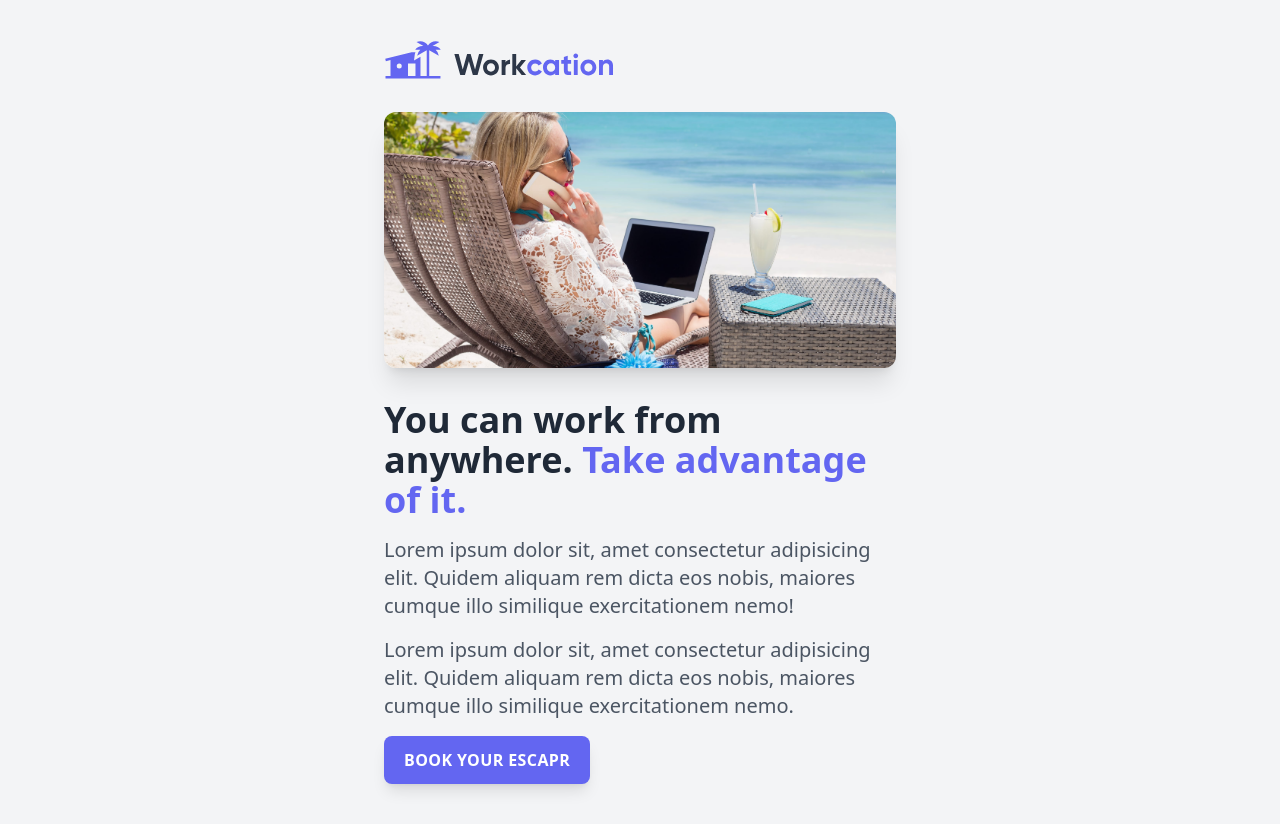
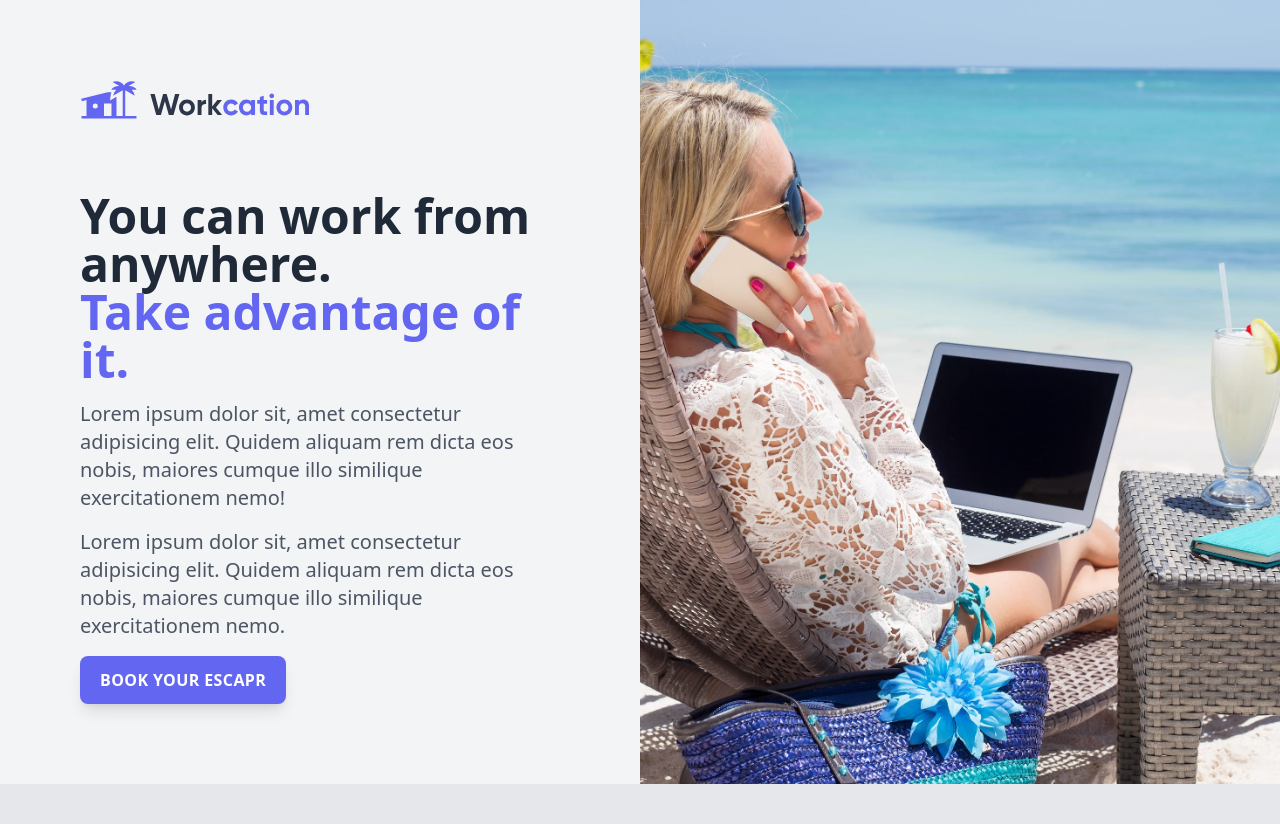
Before and after one commit to codehiker07/utility-first-workflow, a plain HTML site: page index.html in a window 1280 px wide. After the commit the page ends 800 px from the top, so only its background shows below. Drawn offline with nearby package versions, Linux system fonts and the light colour scheme.

Commit message:
responsive done

```diff
--- a/index.html
+++ b/index.html
@@ -7,21 +7,30 @@
     <script src="https://cdn.tailwindcss.com"></script>
 </head>
 
-<body class="bg-gray-100 2xl:bg-red-300">
-    <div class="px-8 py-10 max-w-md mx-auto sm:max-w-xl">
+<body class="bg-gray-200">
+    <div class="grid lg:grid-cols-2 bg-gray-100 2xl:grid-cols-5">
+        <div class="px-8 py-10 max-w-md mx-auto sm:max-w-xl lg:max-w-full lg:p-20 lg:space-y-5 2xl:col-span-2 xl:mr-0">
+            <div class="xl:max-w-xl">
+
                 <img class="h-10" src="images/logo.svg" alt="Workcation">
-        <img class="mt-6 rounded-xl shadow-xl sm:mt-8 sm:h-64 sm:w-full sm:object-cover object-center"
+                <img class="mt-6 rounded-xl shadow-xl sm:mt-8 sm:h-64 sm:w-full sm:object-cover object-center lg:hidden"
                     src="images/beach-work.jpg" alt="Woman Workcation On the Beach">
-        <h1 class="mt-6 text-2xl font-bold text-gray-800 sm:mt-8 sm:text-4xl">You can work from anywhere. <span
-                class="text-indigo-500">Take
+                <h1 class="mt-6 text-2xl font-bold text-gray-800 sm:mt-8 sm:text-4xl xl:text-5xl xl:pt-10">You can work
+                    from
+                    anywhere.
+                    <br class="inline">
+                    <span class="text-indigo-500">Take
                         advantage of
-                it.</span></h1>
-        <p class="mt-2 text-gray-600 sm:mt-4 sm:text-xl">Lorem ipsum dolor sit, amet consectetur adipisicing elit.
+                        it.</span>
+                </h1>
+                <p class="mt-2 text-gray-600 sm:mt-4 sm:text-xl">Lorem ipsum dolor sit, amet consectetur adipisicing
+                    elit.
                     Quidem aliquam rem dicta
                     eos nobis,
                     maiores cumque
                     illo similique exercitationem nemo!</p>
-        <p class="mt-2 text-gray-600 sm:mt-4 sm:text-xl">Lorem ipsum dolor sit, amet consectetur adipisicing elit.
+                <p class="mt-2 text-gray-600 sm:mt-4 sm:text-xl">Lorem ipsum dolor sit, amet consectetur adipisicing
+                    elit.
                     Quidem aliquam rem dicta
                     eos nobis,
                     maiores cumque
@@ -33,7 +42,12 @@
                         Escapr</a>
                 </div>
             </div>
-
+        </div>
+        <div class="hidden relative lg:block 2xl:col-span-3">
+            <img class="absolute inset-0 h-full w-full object-cover object-center" src="images/beach-work.jpg"
+                alt="Woman Workcation On the Beach">
+        </div>
+    </div>
 </body>
 
 </html>
```
Lines whose indentation alone changed are shown as unchanged.
